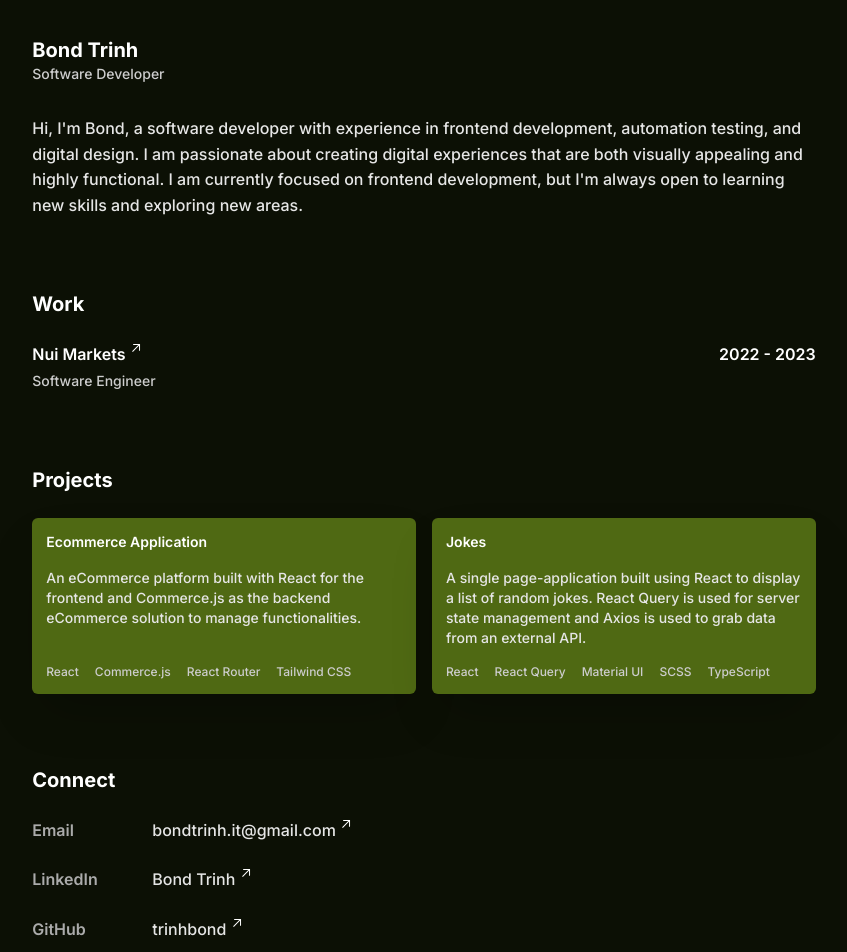
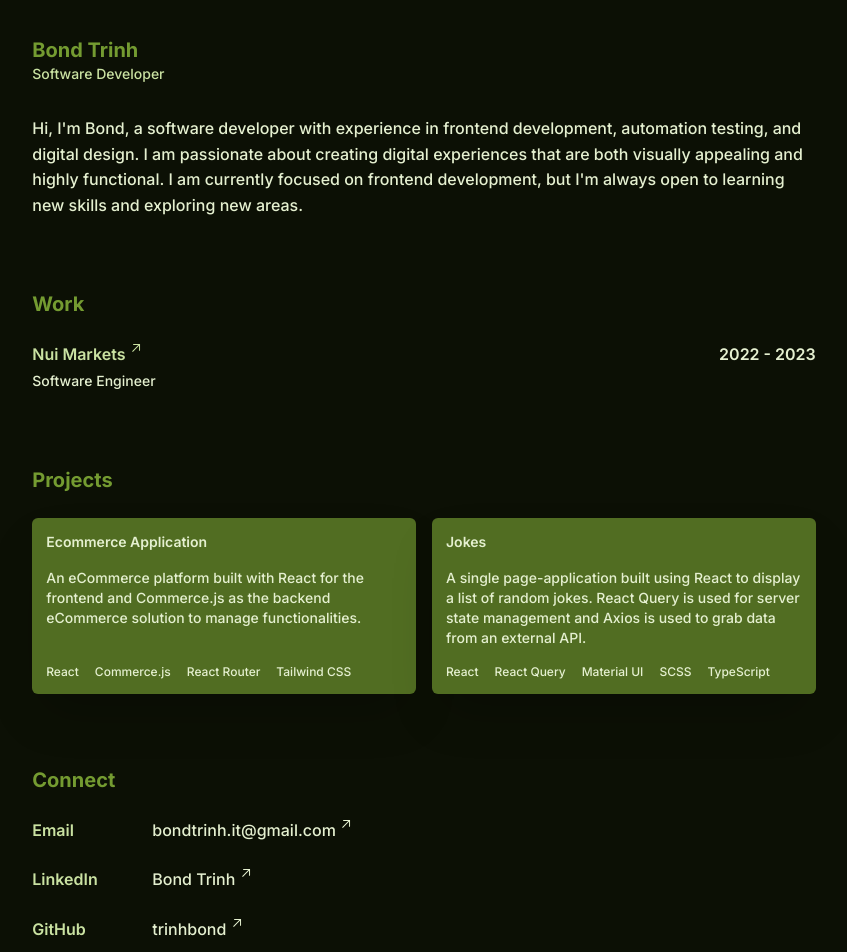
Before and after one commit to trinhbond/personal-portfolio, a React (Create React App) app: page / in a window 1280 px wide. Shown: the top 952 px of the page, without its empty margins (216-1063 px from the left). Built offline with nearby package versions, Linux system fonts and the light colour scheme.

Commit message:
Change text theme colors

```diff
--- a/src/components/Project.tsx
+++ b/src/components/Project.tsx
@@ -11,15 +11,17 @@ type ProjectProps = {
 export default function Project(project: ProjectProps): JSX.Element {
   return (
     <ExternalLink
-      className="bg-[#4f6913] flex flex-col gap-4 w-full p-3.5 rounded-md shadow-2xl"
+      className="bg-[#516d22] text-green-light flex flex-col gap-4 w-full p-3.5 rounded-md shadow-2xl"
       href={project.link}
       key={project.name}
     >
-      <span className="font-semibold w-full text-sm">{project.name}</span>
-      <p className="text-gray-light text-sm">{project.description}</p>
+      <span className="font-semibold w-full text-green-light text-sm">
+        {project.name}
+      </span>
+      <p className="text-sm">{project.description}</p>
       <ul className="flex flex-wrap gap-4 mt-auto">
         {project.stack.map((i) => (
-          <li className="min-w-fit text-xs text-gray-dark">{i}</li>
+          <li className="min-w-fit text-xs">{i}</li>
         ))}
       </ul>
     </ExternalLink>
--- a/src/pages/Home.tsx
+++ b/src/pages/Home.tsx
@@ -32,13 +32,15 @@ export default function Home(): JSX.Element {
           <div className="flex flex-wrap items-center gap-8">
             <div className="w-full inline-flex items-center flex-wrap gap-6">
               <div>
-                <h1 className="font-bold text-xl">Bond Trinh</h1>
-                <span className="block text-gray-dark text-sm">
+                <h1 className="text-green-darker font-bold text-xl">
+                  Bond Trinh
+                </h1>
+                <span className="block text-green-dark text-sm">
                   Software Developer
                 </span>
               </div>
             </div>
-            <motion.p className="text-gray-light" variants={variant}>
+            <motion.p className="text-green-light" variants={variant}>
               Hi, I'm Bond, a software developer with experience in frontend
               development, automation testing, and digital design. I am
               passionate about creating digital experiences that are both
@@ -50,24 +52,32 @@ export default function Home(): JSX.Element {
         </Section>
 
         <Section variant={variant}>
-          <h2>Work</h2>
+          <h2 className="text-green-darker">Work</h2>
           <div className="flex flex-wrap justify-between">
             <div>
               <ExternalLink
-                className="block hover:underline font-semibold"
+                className="block hover:underline text-green-dark font-semibold"
                 href={"https://www.nuimarkets.com/"}
-                icon={<GrLinkUp className="rotate-45" fontSize={12} />}
+                icon={
+                  <GrLinkUp
+                    className="rotate-45"
+                    fontSize={12}
+                    color="#CAE2A2"
+                  />
+                }
               >
                 Nui Markets
               </ExternalLink>
-              <span className="text-gray-dark text-sm">Software Engineer</span>
+              <span className="text-green-light text-sm">
+                Software Engineer
+              </span>
             </div>
-            <span className="font-semibold">2022 - 2023</span>
+            <span className="text-green-light font-semibold">2022 - 2023</span>
           </div>
         </Section>
 
         <Section variant={variant}>
-          <h2>Projects</h2>
+          <h2 className="text-green-darker">Projects</h2>
           <ul className="flex justify-stretch gap-4 max-md:flex-col">
             {projects.map((project) => (
               <motion.li
@@ -87,16 +97,22 @@ export default function Home(): JSX.Element {
         </Section>
 
         <Section variant={variant}>
-          <h2>Connect</h2>
+          <h2 className="text-green-darker">Connect</h2>
           {socials.map(({ platform, username, link }) => (
             <div className="flex flex-wrap flex-row max-[480px]:flex-col gap-10 max-[480px]:gap-0">
-              <span className="w-20 max-[480px]:w-auto text-gray-darker font-semibold">
+              <span className="w-20 max-[480px]:w-auto text-green-dark font-semibold">
                 {platform}
               </span>
               <ExternalLink
-                className="text-gray-light hover:underline"
+                className="text-green-light hover:underline"
                 href={link}
-                icon={<GrLinkUp className="rotate-45" fontSize={12} />}
+                icon={
+                  <GrLinkUp
+                    className="rotate-45"
+                    fontSize={12}
+                    color="#E5F0D0"
+                  />
+                }
               >
                 {username}
               </ExternalLink>
@@ -107,10 +123,10 @@ export default function Home(): JSX.Element {
 
       <Section>
         <div className="text-[#fff] flex flex-wrap justify-between items-center max-sm:gap-8 max-sm:flex-col-reverse">
-          <span className="text-gray-light">
+          <span className="text-green-light">
             &copy; Bond Trinh {new Date().getFullYear()}
           </span>
-          <ul className="flex flex-wrap gap-4 max-sm:justify-evenly">
+          <ul className="flex flex-wrap gap-4 max-sm:justify-evenly text-green-light">
             {[
               <RiReactjsFill size={"1.25rem"} title="React" />,
               <SiTypescript size={"1.25rem"} title="TypeScript" />,
--- a/src/pages/NotFound.tsx
+++ b/src/pages/NotFound.tsx
@@ -27,7 +27,7 @@ export default function NotFound(): JSX.Element {
       >
         <div>
           <h1 className="text-2xl font-bold">Error 404</h1>
-          <p className="text-gray-light">This page could not be found. </p>
+          <p className="text-green-light">This page could not be found. </p>
         </div>
         <Link
           to="/"
--- a/tailwind.config.js
+++ b/tailwind.config.js
@@ -8,10 +8,10 @@ module.exports = {
   ],
   theme: {
     colors: {
-      gray: {
-        light: "#e6e6e6",
-        dark: "#cdcdcd",
-        darker: "#ababab",
+      green: {
+        light: "#E5F0D0",
+        dark: "#CAE2A2",
+        darker: "#749B31",
       },
     },
   },
```
